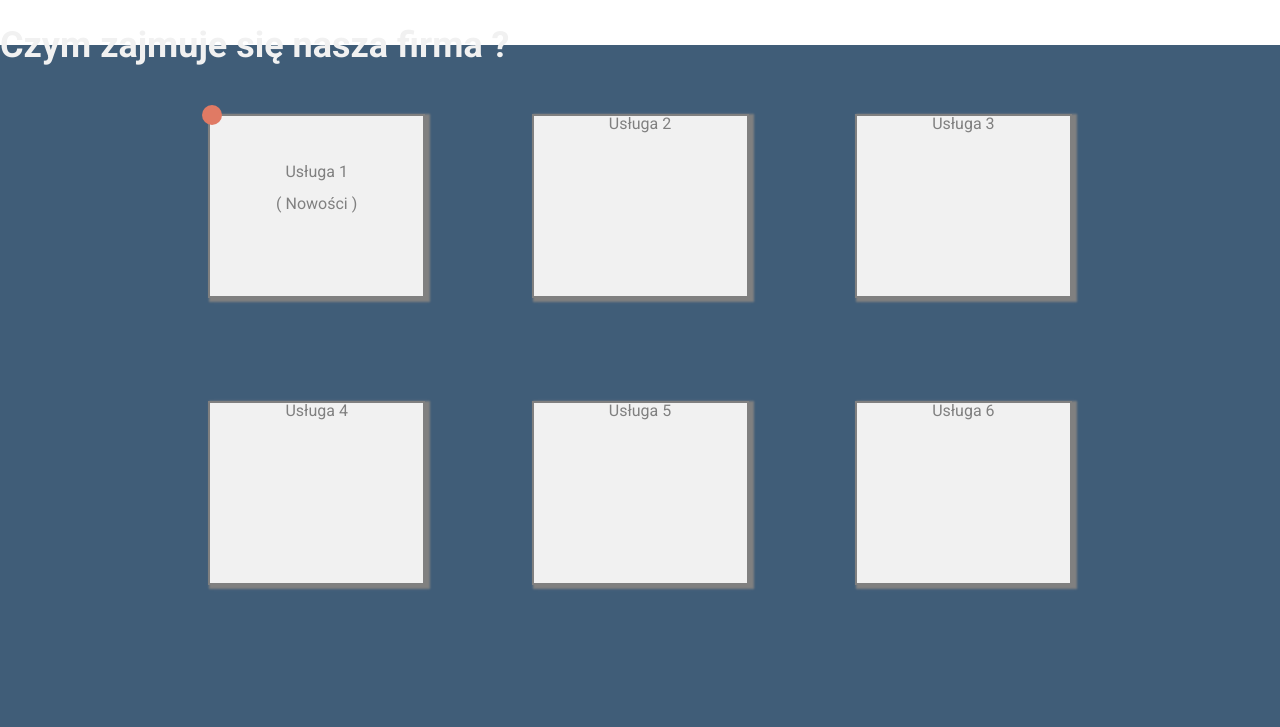
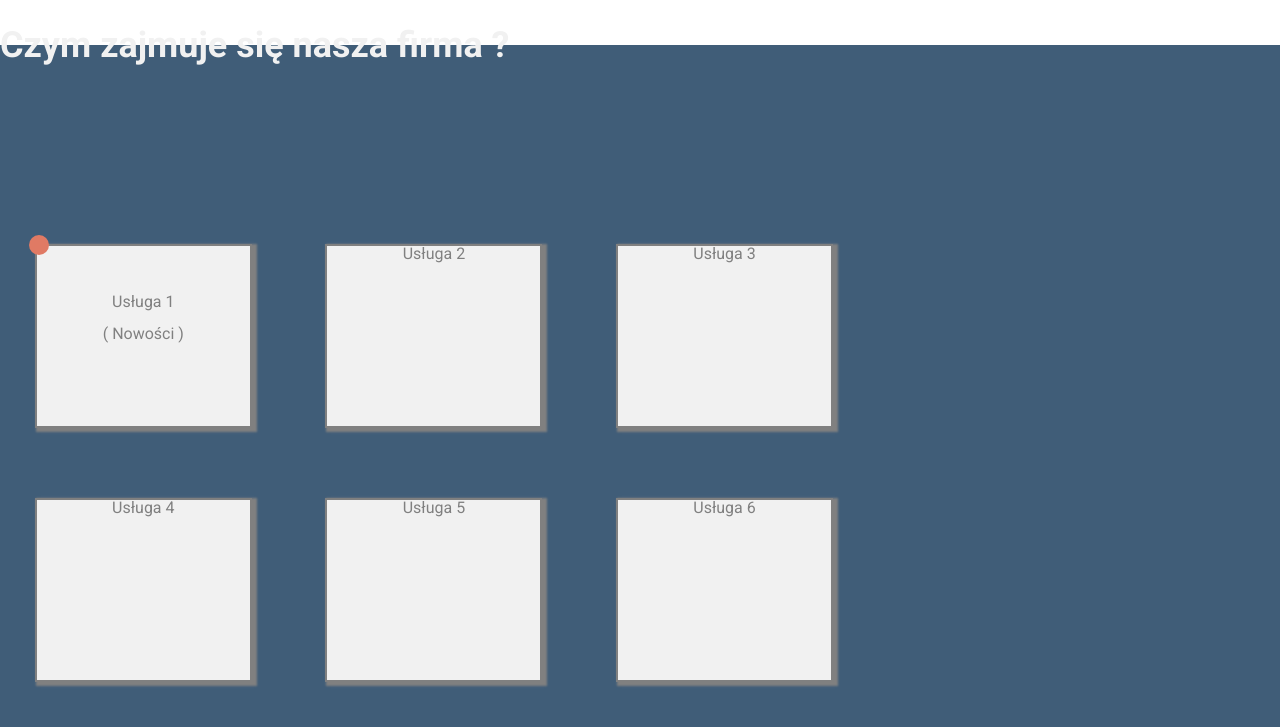
Before and after one commit to Auleo/1-Zadanie-RWD, a plain HTML site: page index.html in a window 1280 px wide. Shown: the part 1433-2160 px from the top of the page. Drawn offline with Linux system fonts and the light colour scheme.

Commit message:
# offer center

```diff
--- a/css/main.css
+++ b/css/main.css
@@ -180,24 +180,24 @@ button:hover{
 }
 
 .company-what{
-    width:100vw;
+
+    width:100%;
     font-size: 36px;
     font-weight: 700;
     justify-content: space-between;
     color: #F1F1F1;
 }
-.box-container{
-    display: flex;
-    justify-content: center;
-    flex-direction:row;
-    text-align: center;
-    grid:flex;
-    grid-template-columns: 33% 33% 33%;
-    grid-template-rows:33% 33% 33%;
-    grid-gap:2%
+.box-container .container{
+    display: grid;
+    grid-template-columns: 32% 32% 32%;
+    grid-template-rows:auto;
+    grid-column-gap: 1%;
+    grid-row-gap:2%;
+    width:100%;
 }
 .box_second-line{
-    width:100vw;
+    align-content: center;
+    width:68%;
     height:100vh;
     margin-bottom:0px;
 }
```
